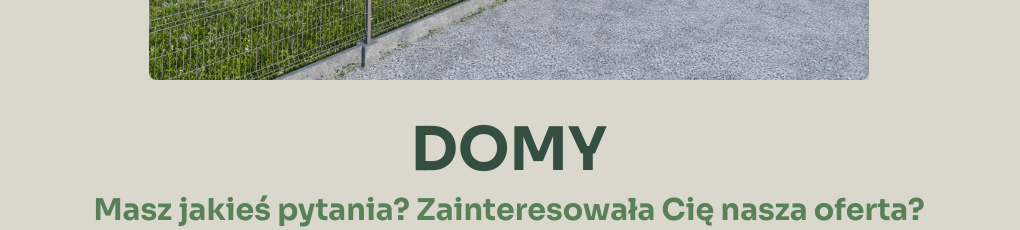
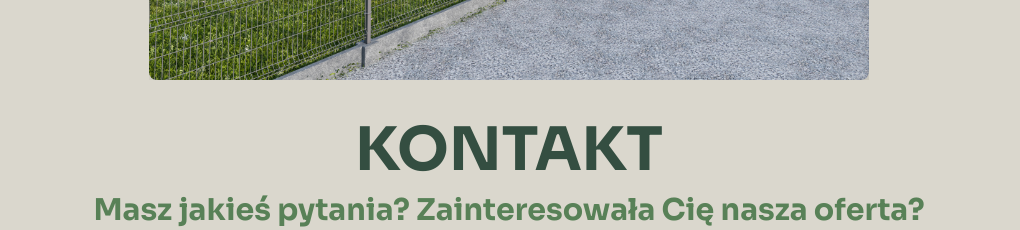
Before and after one commit to damiankaniewski/czarnochowice-website, a Next.js app: page / in a window 1280 px wide. Shown: the part 6040-6270 px from the top of the page, without its empty margins (131-1151 px from the left). Built offline with nearby package versions, Linux system fonts and the light colour scheme; a web font is replaced by a local one.

Commit message:
fix: improved header in contact section

```diff
--- a/src/components/Contact.tsx
+++ b/src/components/Contact.tsx
@@ -102,7 +102,7 @@ export default function Contact() {
       <div className="w-3/4 text-center">
         <div>
           <p className="text-6xl text-green4 font-bold break-words max-w-full">
-            DOMY
+            KONTAKT
           </p>
         </div>
         <p className="text-3xl font-bold text-green2 pt-3">
```
